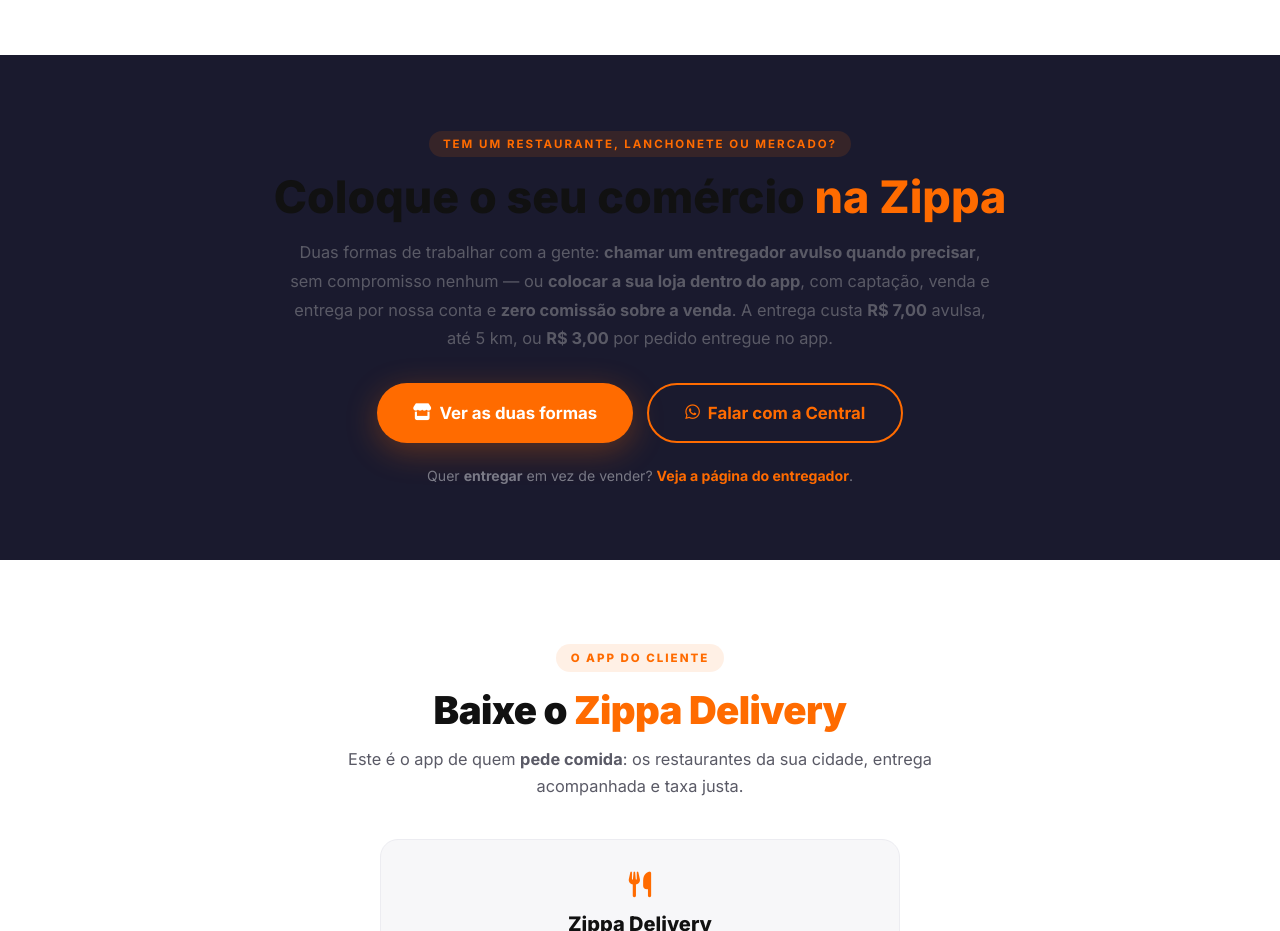
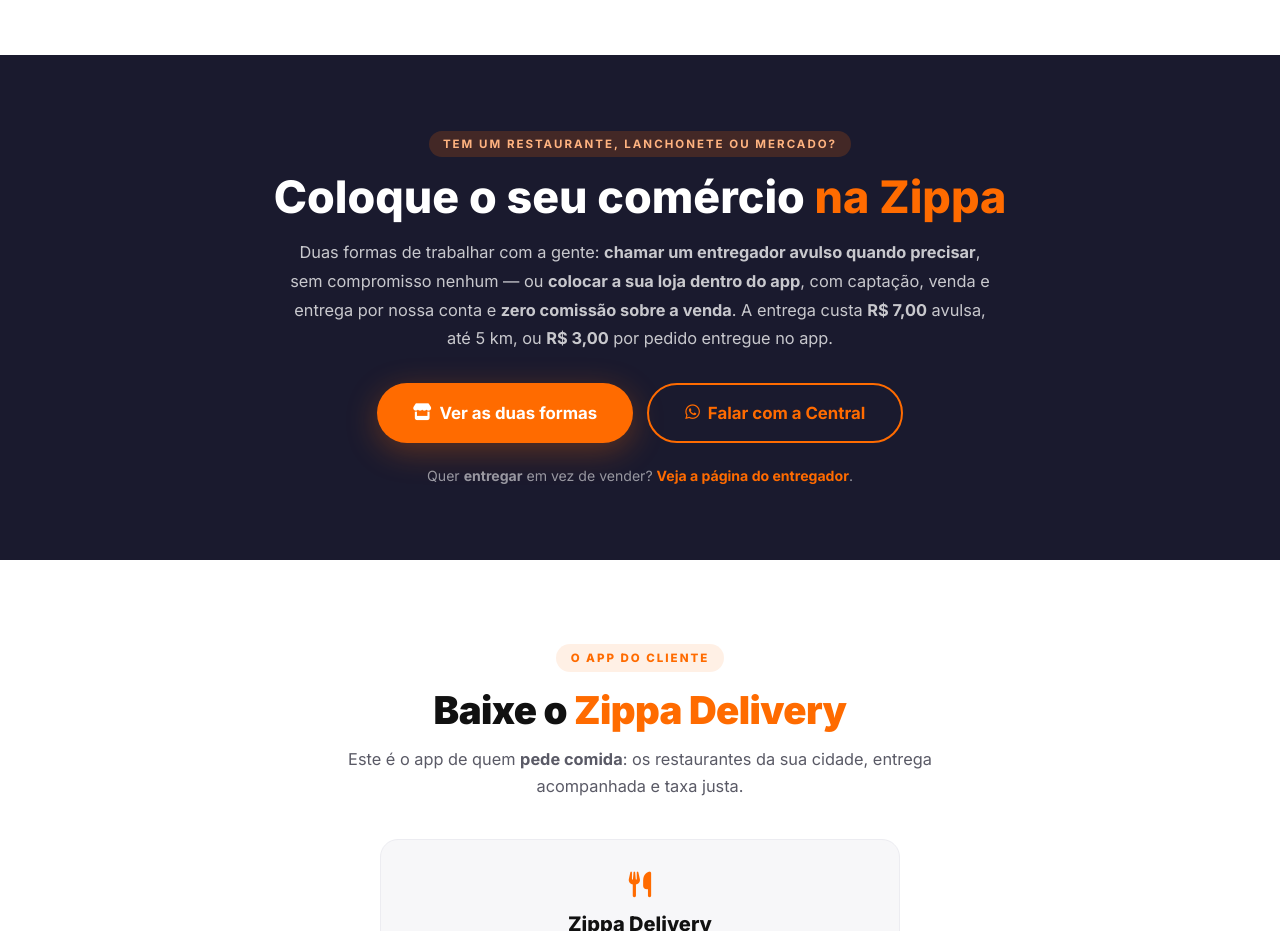
Before and after one commit to NexaLabsLTDA/zippa-site, a plain HTML site: page delivery.html in a window 1280 px wide. Shown: the part 2840-3771 px from the top of the page. Drawn offline with Linux system fonts and the light colour scheme.

Commit message:
delivery: conserta contraste da secao do comercio (texto escuro em fundo escuro)

```diff
--- a/delivery.html
+++ b/delivery.html
@@ -187,11 +187,13 @@
     .perk-item h4 { font-size: 0.88rem; font-weight: 700; margin-bottom: 3px; }
     .perk-item p { font-size: 0.8rem; color: var(--gray-mid); line-height: 1.5; }
 
-    /* ===== RESTAURANTS B2B ===== */
+    /* ===== CONVITE AO COMERCIO ===== */
     .restaurants-section {
       padding: 96px 24px;
       background: var(--dark);
     }
+    .restaurants-section .section-tag { background: rgba(255,107,0,0.18); color: #ffb380; }
+    .restaurants-section .section-title { color: #fff; }
 
     /* ===== PROMO BANNER ===== */
     .promo-section {
@@ -573,12 +575,12 @@
     <div class="container" style="max-width:860px;text-align:center;">
       <span class="section-tag">Tem um restaurante, lanchonete ou mercado?</span>
       <h2 class="section-title">Coloque o seu comércio <span>na Zippa</span></h2>
-      <p style="color:#5a5a66;font-size:1.02rem;line-height:1.75;max-width:700px;margin:0 auto 30px;">Duas formas de trabalhar com a gente: <strong>chamar um entregador avulso quando precisar</strong>, sem compromisso nenhum &mdash; ou <strong>colocar a sua loja dentro do app</strong>, com captação, venda e entrega por nossa conta e <strong>zero comissão sobre a venda</strong>. A entrega custa <strong>R$ 7,00</strong> avulsa, até 5 km, ou <strong>R$ 3,00</strong> por pedido entregue no app.</p>
+      <p style="color:rgba(255,255,255,0.76);font-size:1.02rem;line-height:1.75;max-width:700px;margin:0 auto 30px;">Duas formas de trabalhar com a gente: <strong>chamar um entregador avulso quando precisar</strong>, sem compromisso nenhum &mdash; ou <strong>colocar a sua loja dentro do app</strong>, com captação, venda e entrega por nossa conta e <strong>zero comissão sobre a venda</strong>. A entrega custa <strong>R$ 7,00</strong> avulsa, até 5 km, ou <strong>R$ 3,00</strong> por pedido entregue no app.</p>
       <div style="display:flex;gap:14px;justify-content:center;flex-wrap:wrap;">
         <a href="comercio.html" class="btn btn-primary btn-lg"><i class="fas fa-store"></i> Ver as duas formas</a>
         <a href="https://wa.me/554431421244?text=Ola%21%20Quero%20ser%20comercio%20parceiro%20da%20Zippa." class="btn btn-outline btn-lg" target="_blank" rel="noopener"><i class="fab fa-whatsapp"></i> Falar com a Central</a>
       </div>
-      <p style="font-size:0.88rem;color:#7a7a86;margin-top:24px;">Quer <strong>entregar</strong> em vez de vender? <a href="entregador.html" style="color:#FF6B00;font-weight:700;">Veja a página do entregador</a>.</p>
+      <p style="font-size:0.88rem;color:rgba(255,255,255,0.55);margin-top:24px;">Quer <strong>entregar</strong> em vez de vender? <a href="entregador.html" style="color:#FF6B00;font-weight:700;">Veja a página do entregador</a>.</p>
     </div>
   </section>
 
```
